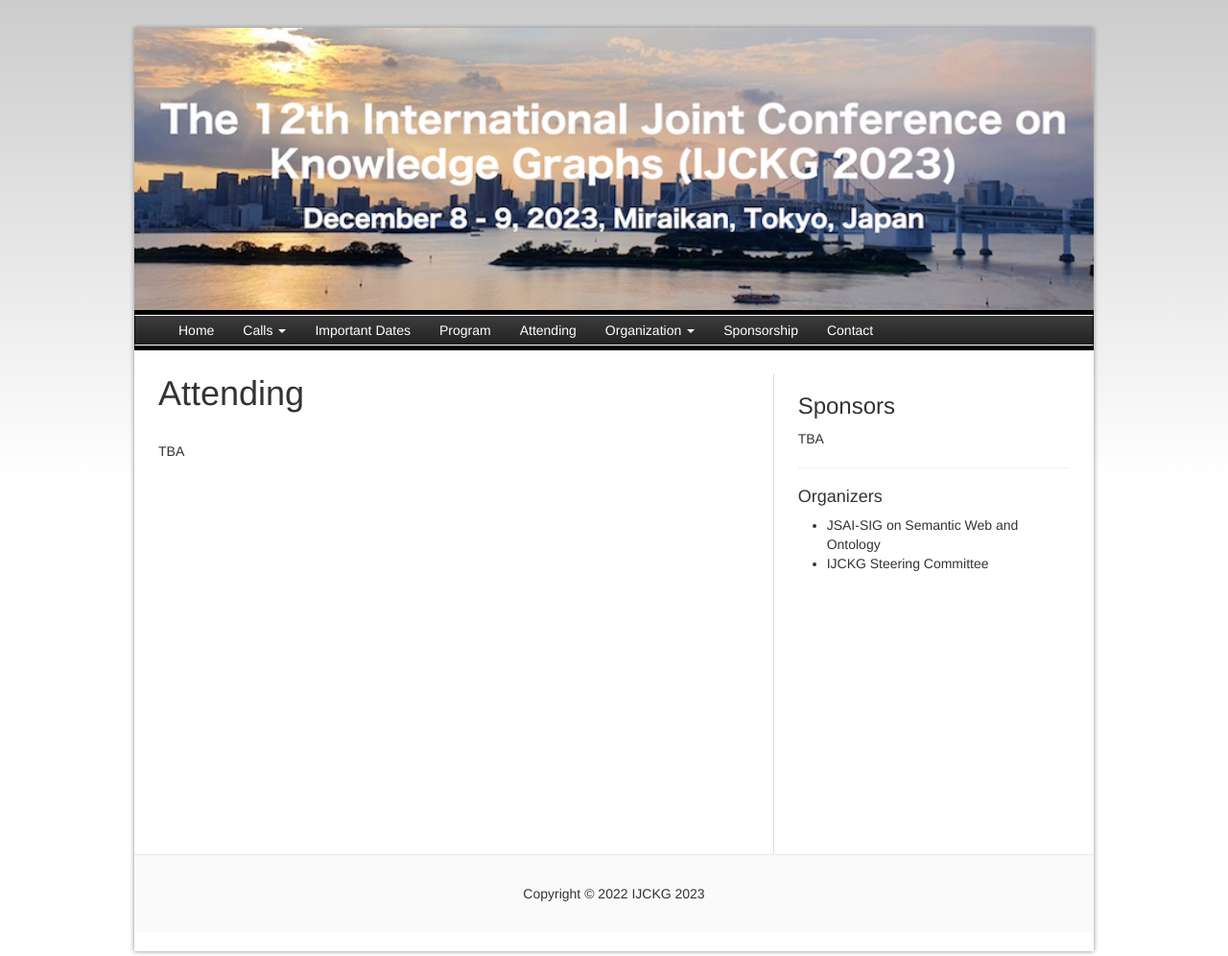
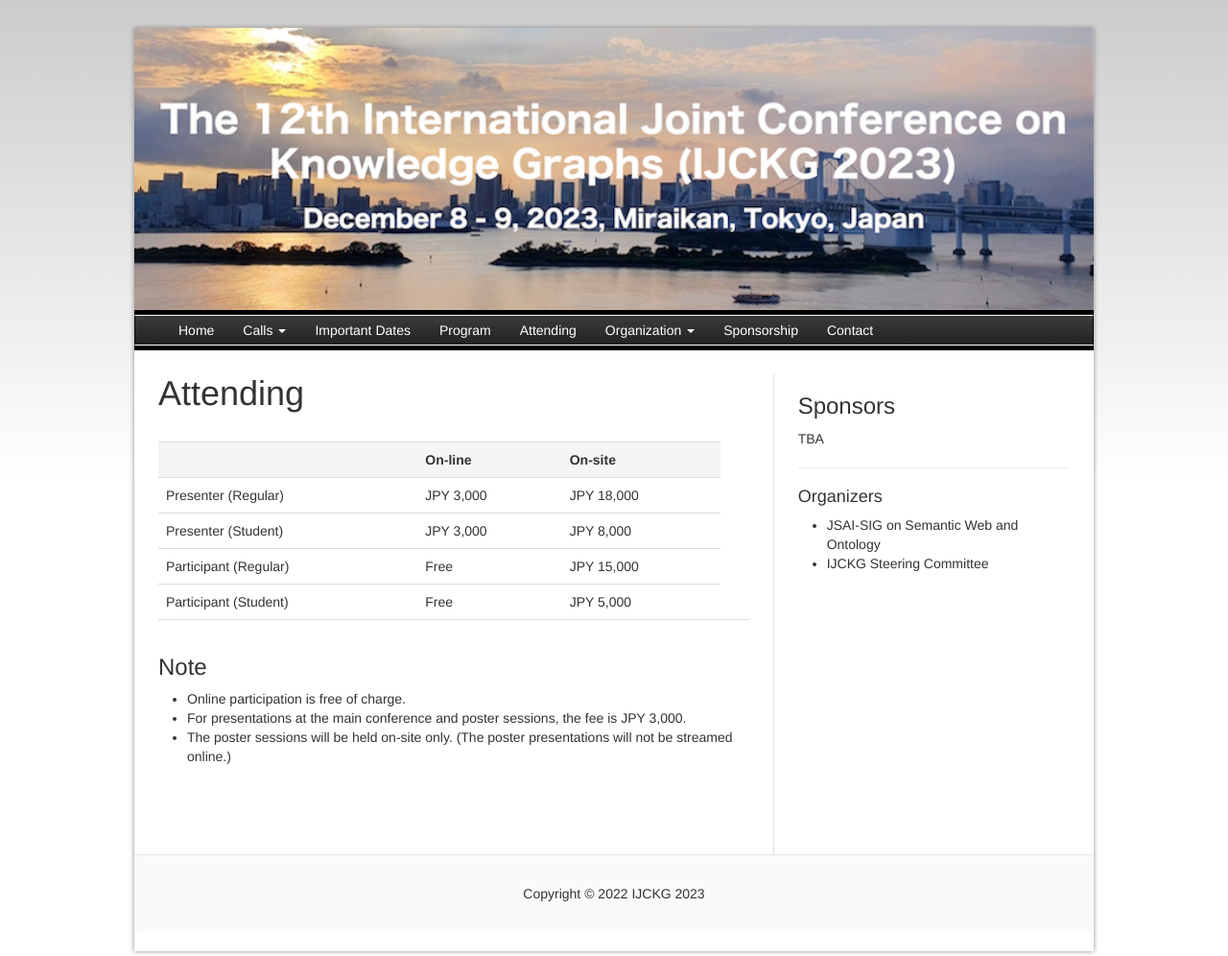
Before and after one commit to IJCKGconference/IJCKG2023, a Jekyll site: the page built from pages/attending.html, in a window 1280 px wide. Shown: the whole page at 96% size. Built offline with Jekyll 4.4.1, drawn with Linux system fonts in a browser that asks for light colours.

Commit message:
update attending.html

```diff
--- a/pages/attending.html
+++ b/pages/attending.html
@@ -1,13 +1,58 @@
 ---
 title: "Attending"
-updated: 2022-12-07 00:00:00
+updated: 2023-08-27 00:00:00
 layout: default
 group: attending
 menu: main
 status: published
 ---
 <h1>{{ page.title }}</h1>
-TBA
+
+<table class="table">
+    <tr class="active">
+        <th></th>
+        <th>
+            On-line
+        </th>
+        <th>
+            On-site
+        </th>
+    </tr>
+    <tr>
+        <td>Presenter (Regular)</td>
+        <td>JPY 3,000</td>
+        <td>JPY 18,000</td>
+    </tr>
+    <tr>
+        <td>Presenter (Student)</td>
+        <td>JPY 3,000</td>
+        <td>JPY 8,000</td>
+    </tr>
+    <tr>
+        <td>Participant (Regular)</td>
+        <td>Free</td>
+        <td>JPY 15,000</td>
+    </tr>
+    <tr>
+        <td>Participant (Student)</td>
+        <td>Free</td>
+        <td>JPY 5,000</td>
+    </tr>
+    <tr>
+        <td></td>
+        <td></td>
+        <td></td>
+        <td></td>
+    </tr>
+</table>
+
+<h3>Note</h3>
+<ul>
+    <li>Online participation is free of charge. </li>
+    <li>For presentations at the main conference and poster sessions, the fee is JPY 3,000.</li>
+    <li>The poster sessions will be held on-site only. (The poster presentations will not be streamed online.)</li>
+</ul>
+
 <!--
 Further details will be announced later.
 
```
Also changed, not shown: 3 other files.
